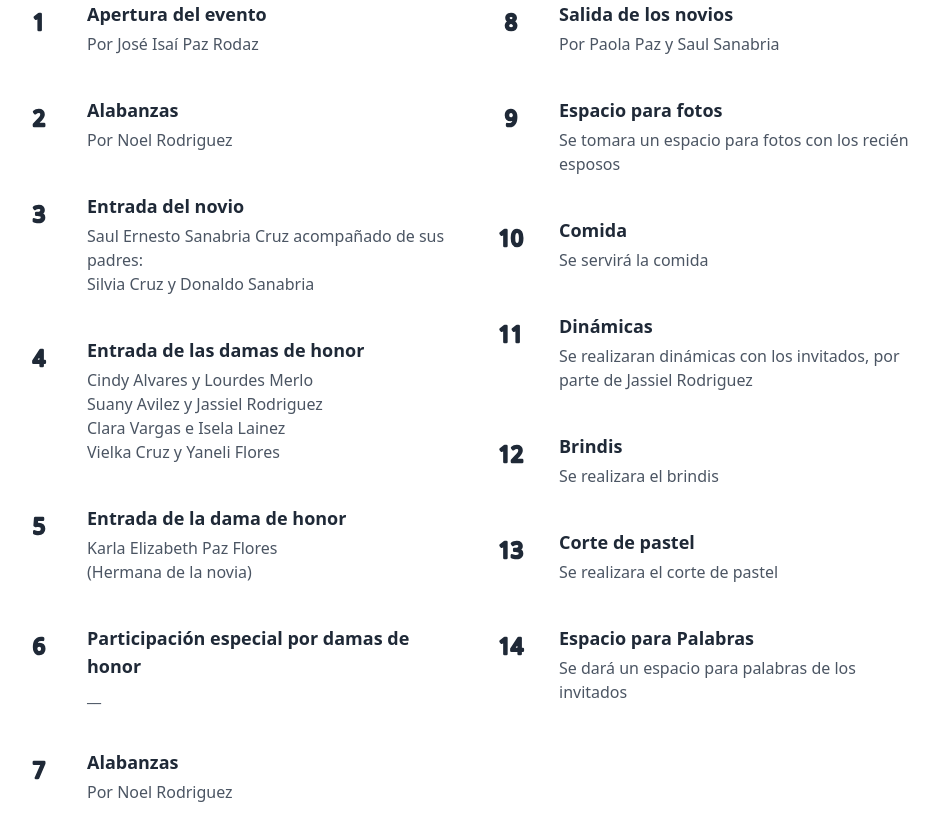
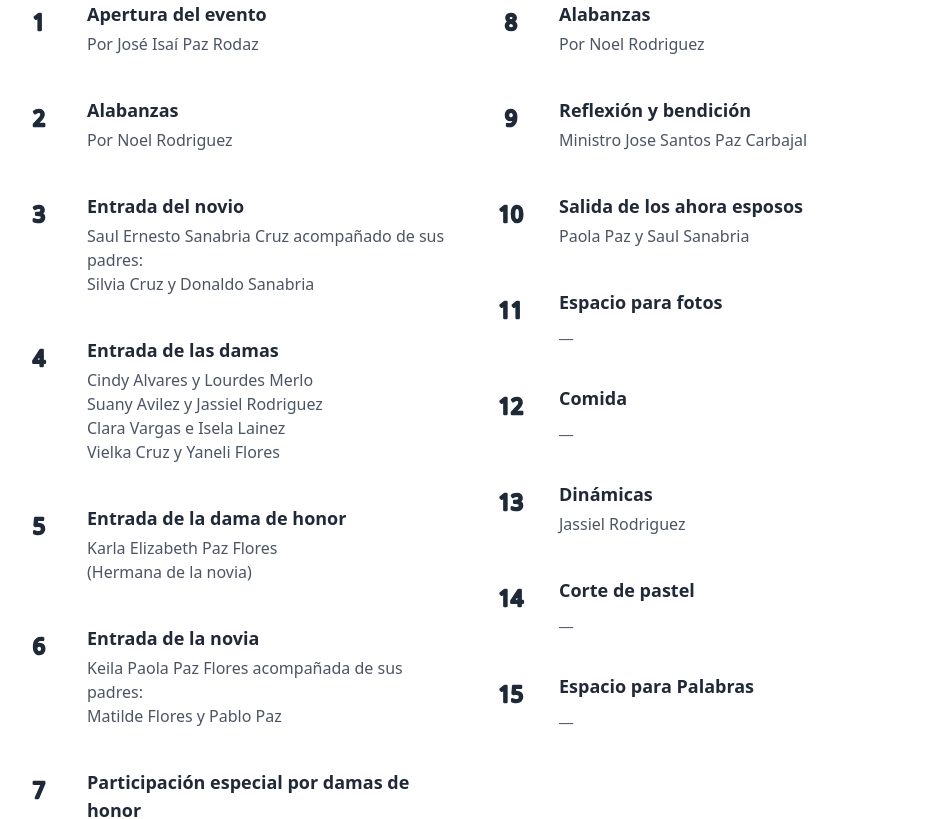
Before and after one commit to Franciscopaz199/bodaSaulYPaola, a React (Create React App) app: page / in a window 1280 px wide. Shown: the part 1040-1859 px from the top of the page, without its empty margins (169-1108 px from the left). Built offline with nearby package versions, Linux system fonts and the light colour scheme.

Commit message:
ultimos cambios

```diff
--- a/src/pages/Agenda.jsx
+++ b/src/pages/Agenda.jsx
@@ -40,76 +40,81 @@ const Agenda = () => {
                                    />
                                    <ItemAgenda
                                         number="4"
-                                        title="Entrada de las damas de honor"
+                                        title="Entrada de las damas "
                                         description="Cindy Alvares y Lourdes Merlo<br/>
                                              Suany Avilez y Jassiel Rodriguez<br/>
                                              Clara Vargas e Isela Lainez<br/>
                                              Vielka Cruz y Yaneli Flores<br/>
                                         "
                                    />
-
-
                                    <ItemAgenda
                                         number="5"
                                         title="Entrada de la dama de honor"
                                         description="Karla Elizabeth Paz Flores <br>(Hermana de la novia)"
                                    />
+                                   <ItemAgenda
+                                        number="6"
+                                        title="Entrada de la novia"
+                                        description="Keila Paola Paz Flores acompañada de sus padres: <br>Matilde Flores y Pablo Paz"
+                                   />
+
 
                                    <ItemAgenda
-                                        number="6"
+                                        number="7"
                                         title="Participación especial por damas de honor"
                                         description="__"
                                    />
 
-                                   <ItemAgenda
-                                        number="7"
-                                        title="Alabanzas"
-                                        description=" Por Noel Rodriguez"
-                                   />
+
 
                               </div>
 
 
                               <div class="space-y-6 lg:space-y-10">
+                                   <ItemAgenda
+                                        number="8"
+                                        title="Alabanzas"
+                                        description=" Por Noel Rodriguez"
+                                   />
+                                   <ItemAgenda
+                                        number="9"
+                                        title="Reflexión y bendición"
+                                        description="Ministro Jose Santos Paz Carbajal"
+                                   />
 
 
                                    <ItemAgenda
-                                        number="8"
-                                        title="Salida de los novios"
-                                        description="Por Paola Paz y Saul Sanabria"
+                                        number="10"
+                                        title="Salida de los ahora esposos"
+                                        description="Paola Paz y Saul Sanabria"
                                    />
 
                                    <ItemAgenda
-                                        number="9"
+                                        number="11"
                                         title="Espacio para fotos"
-                                        description="Se tomara un espacio para fotos con los recién esposos"
+                                        description="__"
                                    />
 
                                    <ItemAgenda
-                                        number="10"
+                                        number="12"
                                         title="Comida"
-                                        description="Se servirá la comida"
-                                   />
-                                   <ItemAgenda
-                                        number="11"
-                                        title="Dinámicas"
-                                        description="Se realizaran dinámicas con los invitados, por parte de Jassiel Rodriguez"
-                                   />
-                                    <ItemAgenda
-                                        number="12"
-                                        title="Brindis"
-                                        description="Se realizara el brindis"
+                                        description="__"
                                    />
                                    <ItemAgenda
                                         number="13"
+                                        title="Dinámicas"
+                                        description="Jassiel Rodriguez"
+                                   />
+                                   <ItemAgenda
+                                        number="14"
                                         title="Corte de pastel"
-                                        description="Se realizara el corte de pastel"
+                                        description="__"
                                    />
 
                                    <ItemAgenda
-                                        number="14"
+                                        number="15"
                                         title="Espacio para Palabras"
-                                        description="Se dará un espacio para palabras de los invitados"
+                                        description="__"
                                    />
 
 
```
